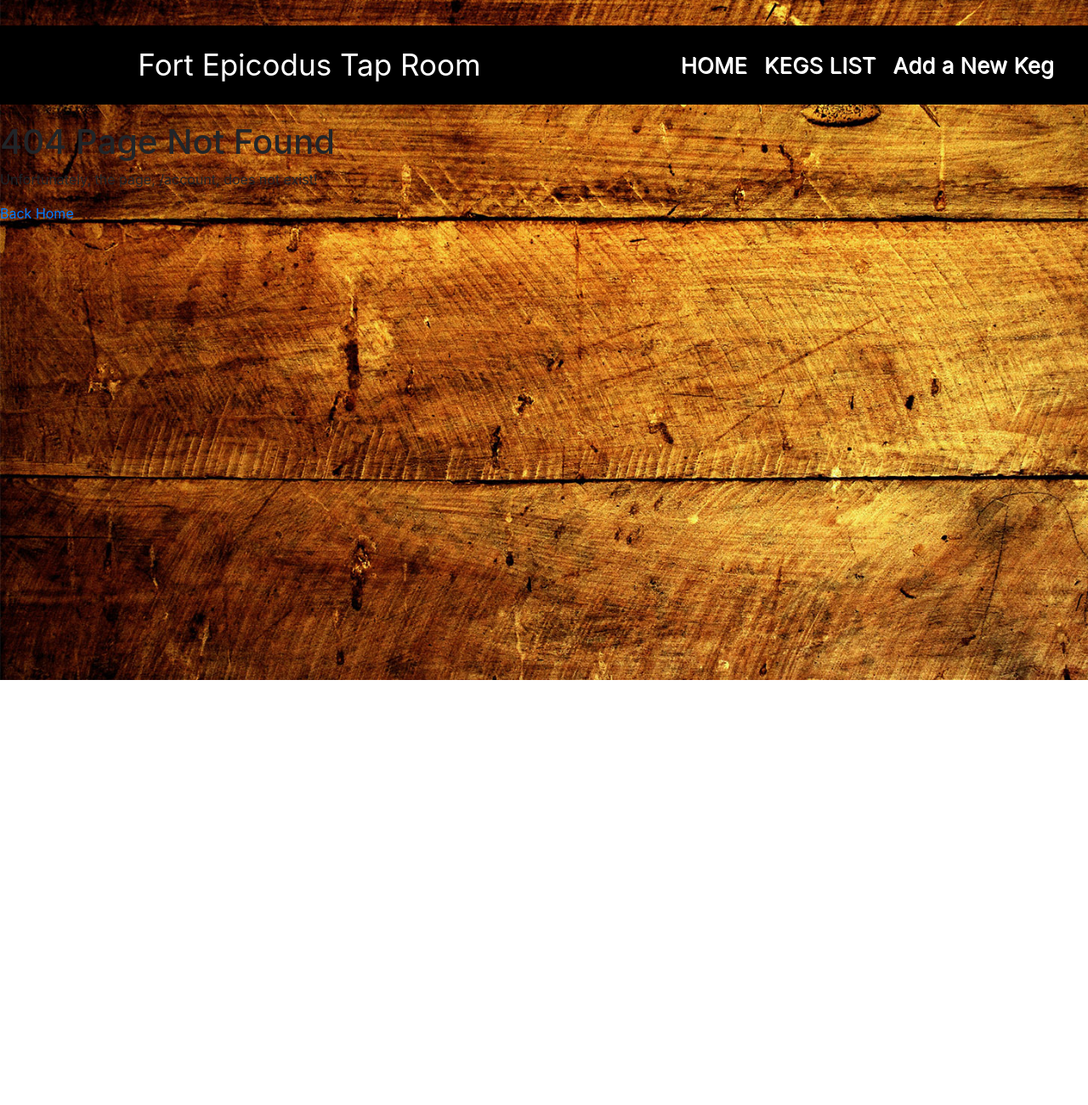
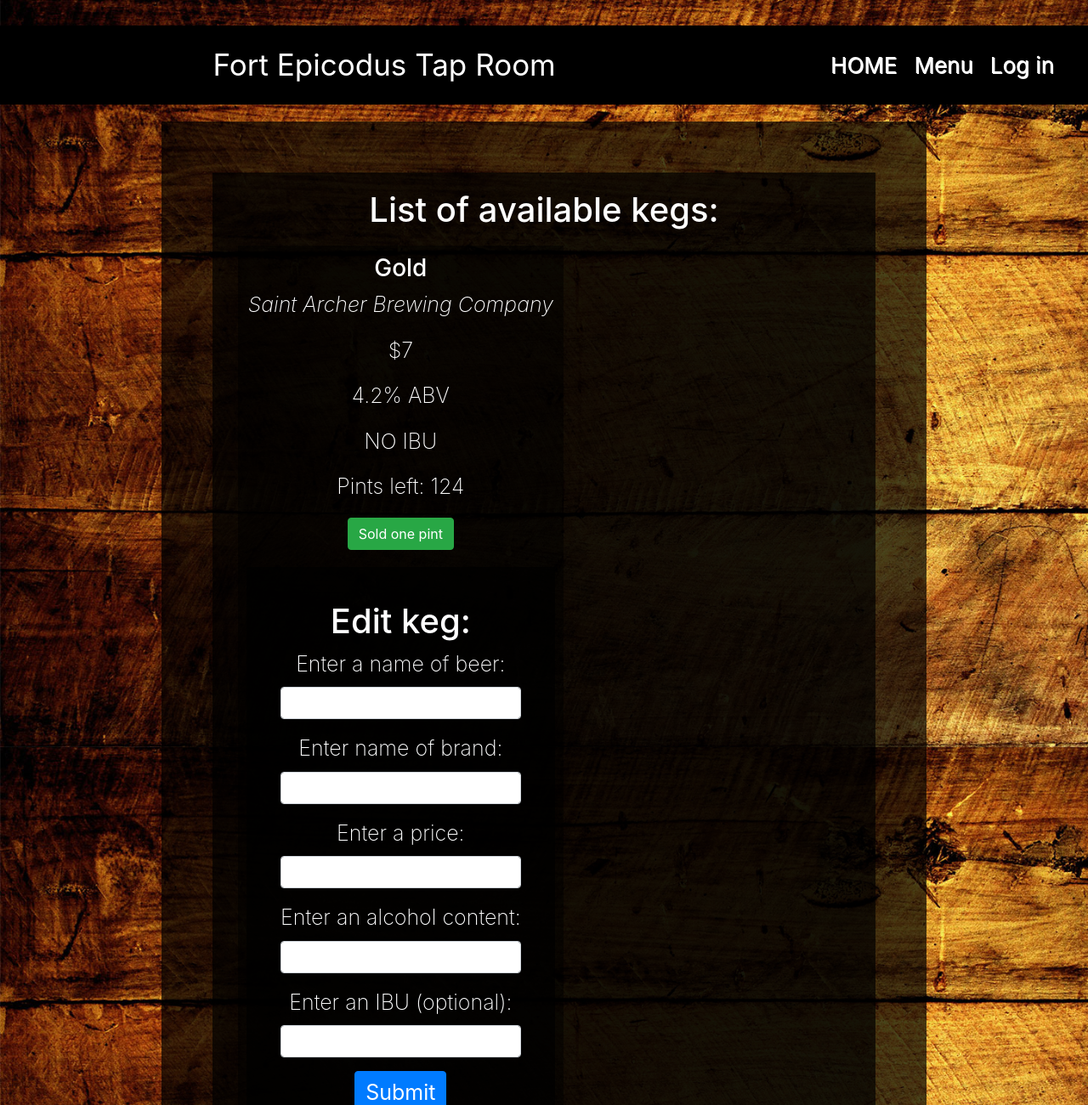
Before and after one commit to potrebichka/tap-room, a React app: page /#/account in a window 1280 px wide. Before the commit this address had no page. Shown: the top 1300 px of the page at 85% size. Before the commit the page ends 800 px from the top, so only its background shows below. Built offline with nearby package versions, Linux system fonts and the light colour scheme.

Commit message:
Add Employee and User

```diff
--- /dev/null
+++ b/src/components/Account.jsx
@@ -0,0 +1,31 @@
+import React from 'react';
+import {Link} from 'react-router-dom';
+import KegList from './KegList';
+
+const Account = () => {
+    const linkStyling = {
+        color: "white",
+        fontSize: "25px"
+    }
+    return (
+        <div>
+            <style jsx>{`
+                .text-box {
+                    background-color: rgba(0,0,0,0.7);
+                    font-size: 25px;
+                    margin: 20px auto;
+                    color: white;
+                    font-weight: 200;
+                    padding: 40px;
+                    text-align: center;
+                    max-width: 900px;
+                }
+            `}</style>
+            <div className="text-box">
+                <KegList employee={true}/>
+            </div>
+        </div>
+    );
+};
+
+export default Account;
--- a/src/components/App.jsx
+++ b/src/components/App.jsx
@@ -6,6 +6,7 @@ import NotFound from './NotFound';
 import KegList from './KegList';
 import NewKeg from './NewKeg';
 import EditKeg from './EditKeg';
+import Account from './Account';
 import wood_background from '../assets/images/wood_background.jpg';
 
 
@@ -26,6 +27,7 @@ const App = () => {
         <Route path='/list' component={KegList} />
         <Route path='/new' component={NewKeg} />
         <Route path='/edit' component={EditKeg} />
+        <Route path='/account' component={Account} />
         <Route component={NotFound} />
       </Switch>
     </div>
--- a/src/components/Header.jsx
+++ b/src/components/Header.jsx
@@ -37,8 +37,9 @@ const Header = () => {
       <nav style={nav}>
         <Link to='/' style={tapRoomName}>Fort Epicodus Tap Room</Link>
         <Link to='/' style={navItem}>HOME</Link>
-        <Link to='/list' style={navItem}>KEGS LIST</Link>
-        <Link to='/new' style={navItem}>Add a New Keg</Link>
+        <Link to='/list' style={navItem}>Menu</Link>
+        <Link to='/account' style={navItem}>Log in</Link>
+        {/* <Link to='/new' style={navItem}>Add a New Keg</Link> */}
       </nav>
     </header>
   );
--- a/src/components/Keg.jsx
+++ b/src/components/Keg.jsx
@@ -21,9 +21,13 @@ const Keg = (props) => {
       <p>${props.price}</p>
       <p>{props.alcoholContent}% ABV</p>
       <p>{props.ibu ? `${props.ibu} IBU`: 'NO IBU'}</p>
-      <p>Pints left: {props.pints <= 0 ? 0 : props.pints}</p>
-      <Button className="btn btn-success">Sold one pint</Button><br/>
-      <Link to="/edit" component ={EditKeg}>Edit</Link>
+      {props.employee ?
+      <div>
+        <p>Pints left: {props.pints <= 0 ? 0 : props.pints}</p>
+        <Button className="btn btn-success">Sold one pint</Button><br/>
+        <Link to="/edit" component ={EditKeg}>Edit</Link>
+      </div>
+      : null}
     </div>
   );
 };
@@ -34,7 +38,8 @@ Keg.propTypes = {
   price: PropTypes.number.isRequired,
   alcoholContent: PropTypes.number.isRequired,
   ibu: PropTypes.number,
-  pints: PropTypes.number.isRequired
+  pints: PropTypes.number.isRequired,
+  employee: PropTypes.bool
 };
 
 export default Keg;
--- a/src/components/KegList.jsx
+++ b/src/components/KegList.jsx
@@ -1,8 +1,9 @@
 import React from 'react';
 // import backgroundImage from '../assets/images/kegList-background.jpeg'
 import Keg from './Keg';
+import PropTypes from 'prop-types';
 
-const KegList = () => {
+const KegList = (props) => {
   return (
     <div>
       <style jsx>{`
@@ -26,15 +27,15 @@ const KegList = () => {
       <div className="text-box">
         <h1>List of available kegs:</h1>
         <div className="kegs-list">
-          <Keg name="Gold" brand="Saint Archer Brewing Company" price={7.00} alcoholContent={4.2} pints={124}/>
-          <Keg name="Insignia" brand="Mystic Brewery" price={8.50} alcoholContent={5.0} pints={124}/>
-          <Keg name="Easy Jack" brand="Firestone Walker Brewing Company" price={7.50} alcoholContent={4.0} ibu={47} pints={124}/>
-          <Keg name="Pale Ale" brand="Sierra Nevada Brewing Co." price={7.00} alcoholContent={5.6} ibu={38} pints={124}/>
-          <Keg name="Golden Monkey" brand="Victory Brewing Company" price={8.00} alcoholContent={9.5} ibu={25} pints={124}/>
-          <Keg name="Margarita Gose" brand="Cigar City Brewing" price={7.50} alcoholContent={4.2} ibu={5} pints={124}/>
-          <Keg name="Fat Tire" brand="New Belgium Brewing Company" price={7.00} alcoholContent={5.2} ibu={22} pints={124}/>
-          <Keg name="Guinness Draught" brand="Guinness" price={8.00} alcoholContent={4.2} ibu={45} pints={124}/>
-          <Keg name="Ginger Root Kombucha" brand="Urban Farm Fermentory" price={9.00} alcoholContent={1.5} pints={124}/>
+          <Keg name="Gold" brand="Saint Archer Brewing Company" price={7.00} alcoholContent={4.2} pints={124} employee={props.employee}/>
+          <Keg name="Insignia" brand="Mystic Brewery" price={8.50} alcoholContent={5.0} pints={124} employee={props.employee}/>
+          <Keg name="Easy Jack" brand="Firestone Walker Brewing Company" price={7.50} alcoholContent={4.0} ibu={47} pints={124} employee={props.employee}/>
+          <Keg name="Pale Ale" brand="Sierra Nevada Brewing Co." price={7.00} alcoholContent={5.6} ibu={38} pints={124}employee={props.employee}/>
+          <Keg name="Golden Monkey" brand="Victory Brewing Company" price={8.00} alcoholContent={9.5} ibu={25} pints={124} employee={props.employee}/>
+          <Keg name="Margarita Gose" brand="Cigar City Brewing" price={7.50} alcoholContent={4.2} ibu={5} pints={124} employee={props.employee}/>
+          <Keg name="Fat Tire" brand="New Belgium Brewing Company" price={7.00} alcoholContent={5.2} ibu={22} pints={124} employee={props.employee}/>
+          <Keg name="Guinness Draught" brand="Guinness" price={8.00} alcoholContent={4.2} ibu={45} pints={124} employee={props.employee}/>
+          <Keg name="Ginger Root Kombucha" brand="Urban Farm Fermentory" price={9.00} alcoholContent={1.5} pints={124} employee={props.employee}/>
         </div>
       </div>
 
@@ -42,4 +43,9 @@ const KegList = () => {
   );
 };
 
+KegList.propTypes = {
+  employee: PropTypes.bool,
+};
+
+
 export default KegList;
--- a/src/components/NewKeg.jsx
+++ b/src/components/NewKeg.jsx
@@ -1,6 +1,6 @@
 import React from 'react';
 import {Form, FormGroup, ControlLabel, FormControl, FieldGroup, Button, CheckBox } from 'react-bootstrap';
-import {Link, withRouter} from 'react-router-dom';
+import {Link} from 'react-router-dom';
 
 const NewKeg = () => {
     const linkStyling = {
```
